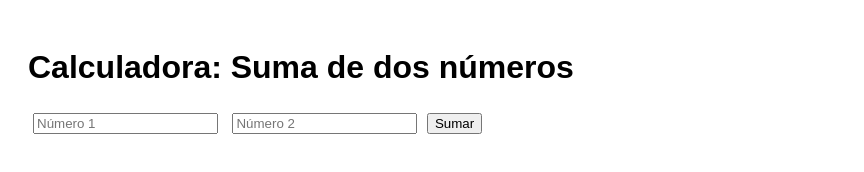
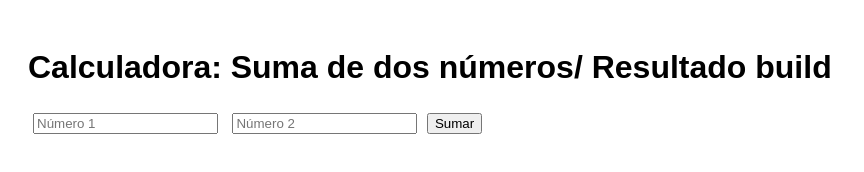
Before and after one commit to Nicovalle06/TP-IS-CI-CD, a website: page docs/index.html in a window 1280 px wide. Shown: the whole page, without its empty margins (0-864 px from the left). Drawn offline with Linux system fonts and the light colour scheme.

Commit message:
Modifico el index

```diff
--- a/docs/index.html
+++ b/docs/index.html
@@ -9,7 +9,7 @@
   </style>
 </head>
 <body>
-  <h1>Calculadora: Suma de dos números</h1>
+  <h1>Calculadora: Suma de dos números/ Resultado build</h1>
   <form id="formulario">
     <input type="number" id="num1" placeholder="Número 1" required>
     <input type="number" id="num2" placeholder="Número 2" required>
```
